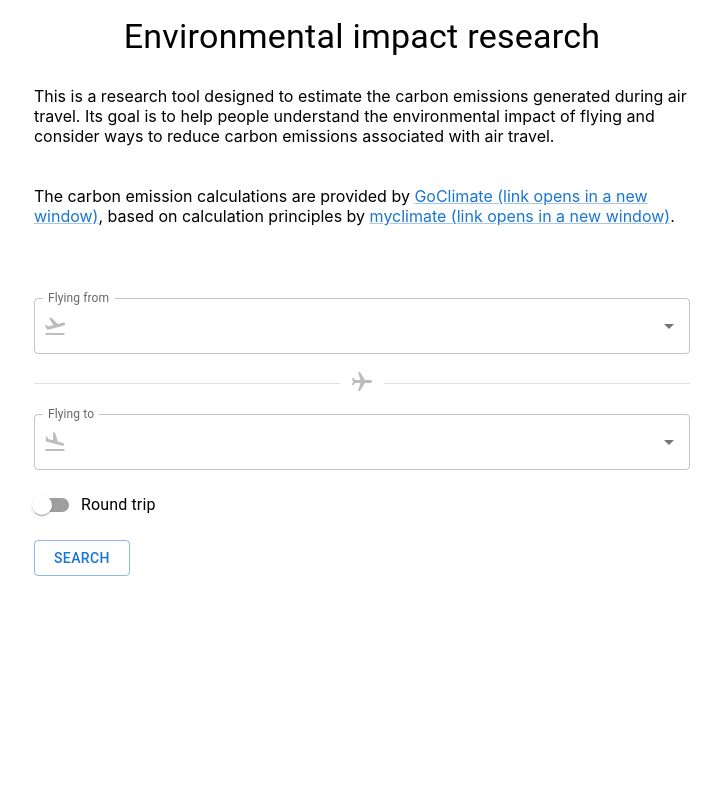
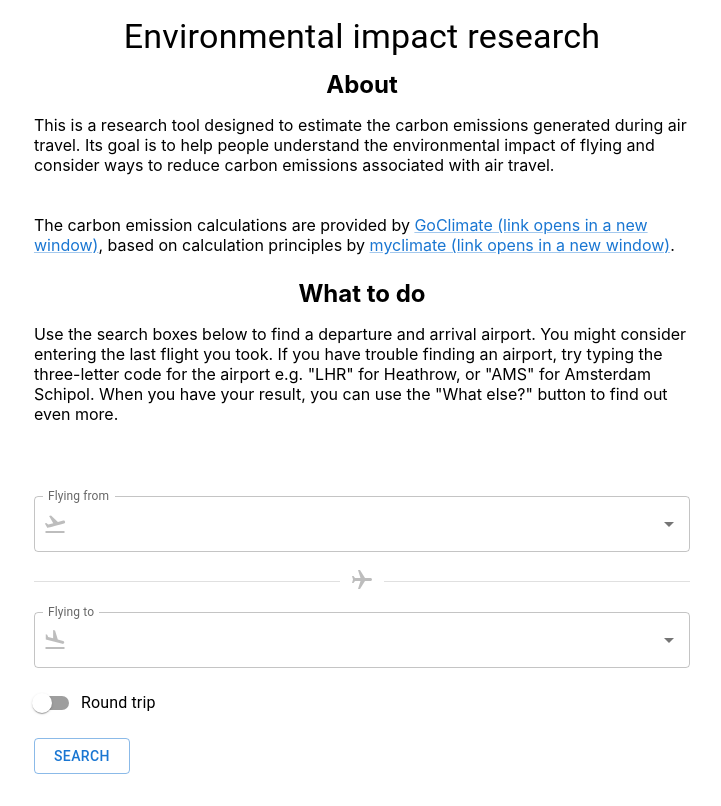
Before and after one commit to jrmedd/tangible-climate, a React (Create React App) app in the folder client/: page / in a window 1280 px wide. Shown: the whole page, without its empty margins (278-999 px from the left). Built offline with nearby package versions, Linux system fonts and the light colour scheme.

Commit message:
final tidy up

```diff
--- a/client/src/App.js
+++ b/client/src/App.js
@@ -69,7 +69,7 @@ width: 6rem;
 }
 `)
 
-const Statement = props => <ReadableParagraph>Your {props.isRoundTrip ? 'round trip' : 'trip'} from {props.tripOrigin} to {props.tripDestination} generates an <Link href={props.link}>estimated {props.estimatedFootPrint}kg</Link> of CO₂.</ReadableParagraph>
+const Statement = props => <ReadableParagraph>A {props.isRoundTrip ? 'round trip' : 'trip'} from {props.tripOrigin} to {props.tripDestination} generates an estimated <strong>{props.estimatedFootPrint}kg of CO₂</strong> emissions.</ReadableParagraph>
 
 
 const equivalences = ['lightbulbs', 'timeSmartphones', 'populationSmartphones', 'commutes']
@@ -82,7 +82,7 @@ const Equivalence = props => {
         equivalentText = `That's roughly equivalent to ${Math.round(props.city ? props.city.coveragePercentage : 0)}% of the population of ${props.city.city} charging their phones from empty to full at the same time.`
         break
         case 'timeSmartphones':
-          equivalentText = `That's roughly equivalent to charging fully charing your phone once a day for ${Math.round(props.smartphones / 365)} years.`
+          equivalentText = `That's roughly equivalent to fully charging your phone once a day for ${Math.round(props.smartphones / 365)} years.`
           break
     case 'lightbulbs':
       equivalentText = `That's roughly equivalent to leaving a lightbulb on constantly for ${Math.round((props.estimatedFootPrint / 0.076)/365)} years.`
@@ -112,6 +112,9 @@ const Sources = props => {
             <Link target="_blank" href={source.url}>{source.text} (opens in a new window)</Link>
           </ListItem>
         ))}
+        <ListItem>
+          <Link target="_blank" href="https://www.goclimate.com/blog/wp-content/uploads/2019/04/Calculations-in-GoClimateNeutral-Flight-Footprint-API.pdf">GoClimate carbon emissions estimates (opens in a new window)</Link>
+        </ListItem>
       </List>
     </CardContent>
   )
@@ -251,11 +254,20 @@ useEffect(() => {
       <Typography variant="h4" component='h1' gutterBottom>
         Environmental impact research
       </Typography>
+      <Typography variant="subtitle" component='h2'>
+        About
+      </Typography>
       <ReadableParagraph>
         This is a research tool designed to estimate the carbon emissions generated during air travel. Its goal is to help people understand the environmental impact of flying and consider ways to reduce carbon emissions associated with air travel.
       </ReadableParagraph>
       <ReadableParagraph>
         The carbon emission calculations are provided by <Link href="https://www.goclimate.com/">GoClimate (link opens in a new window)</Link>, based on calculation principles by <Link href="https://www.myclimate.org/en/information/about-myclimate/downloads/flight-emission-calculator/">myclimate (link opens in a new window)</Link>.
+      </ReadableParagraph>
+      <Typography variant="subtitle" component='h2'>
+        What to do
+      </Typography>
+      <ReadableParagraph>
+        Use the search boxes below to find a departure and arrival airport. You might consider entering the last flight you took. If you have trouble finding an airport, try typing the three-letter code for the airport e.g. "LHR" for Heathrow, or "AMS" for Amsterdam Schipol. When you have your result, you can use the "What else?" button to find out even more.
       </ReadableParagraph>
       <StyledSection isVisible={resultsVisible}>
         <Card>
@@ -265,7 +277,6 @@ useEffect(() => {
           />
         <CardContent>
           <Statement
-            link="https://www.goclimate.com/blog/wp-content/uploads/2019/04/Calculations-in-GoClimateNeutral-Flight-Footprint-API.pdf"
             estimatedFootPrint={footprint}
             isRoundTrip={roundTrip}
             tripOrigin={originFullName}
--- a/client/src/sources.json
+++ b/client/src/sources.json
@@ -38,7 +38,7 @@
       ]
     },
     "commutes": {
-      "summary": "This calculation estimates the carbon emissions from daily commutes, assuming an approximate calculation of 2.3kg CO₂e per liter of petrol (based on the combustion of hydrocarbons), an average car fuel consumption of 11.5 miles per liter from GOV.UK data, and an ONS data-supported average commute distance of 7 miles in the UK.",
+      "summary": "This calculation estimates the carbon emissions from daily commutes, assuming an approximate calculation of 2.3kg CO₂e per litre of petrol (based on the combustion of hydrocarbons), an average car fuel consumption of 11.5 miles per litre from GOV.UK data, and an ONS data-supported average commute distance of 7 miles in the UK.",
       "calculation": "2.3kg ÷ 11.5 miles = 0.2kg CO₂e/mile \n\r0.2kg x 7 (miles per commute) = 1.4kg/commute",
       "sources": [
         {
```
